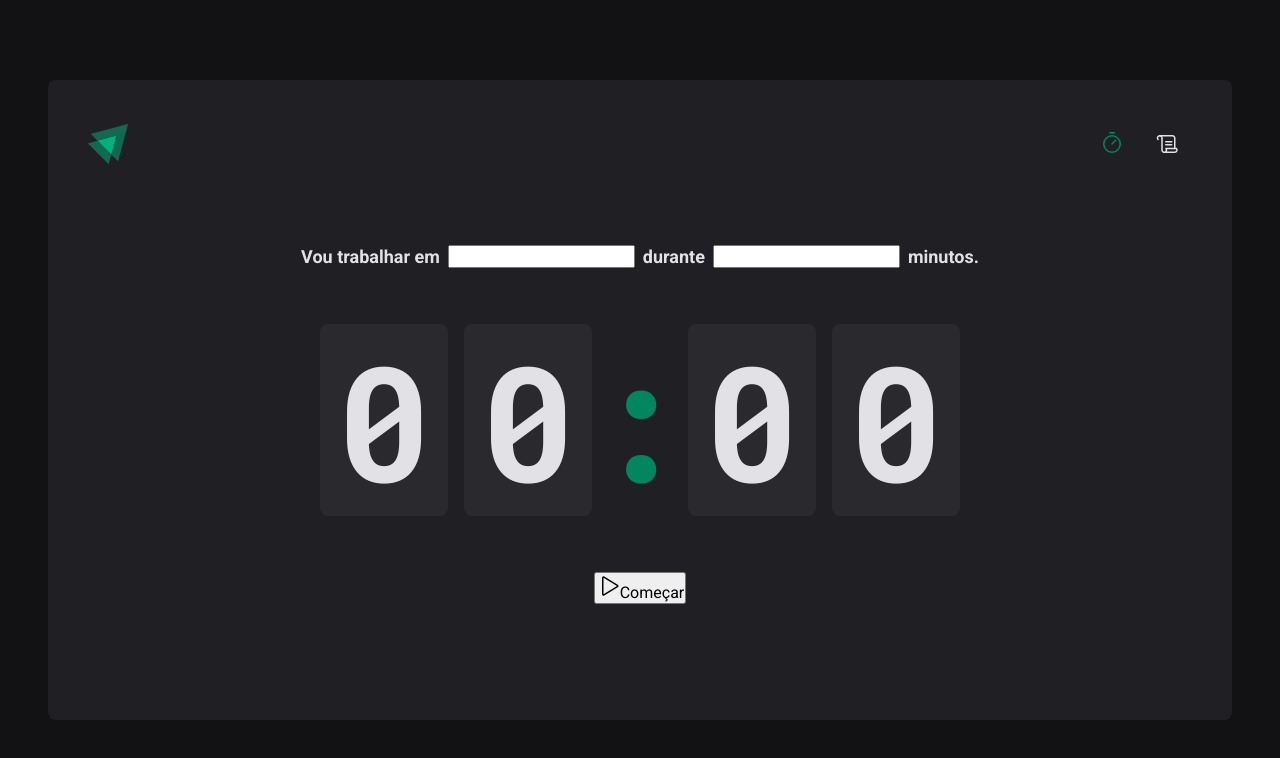
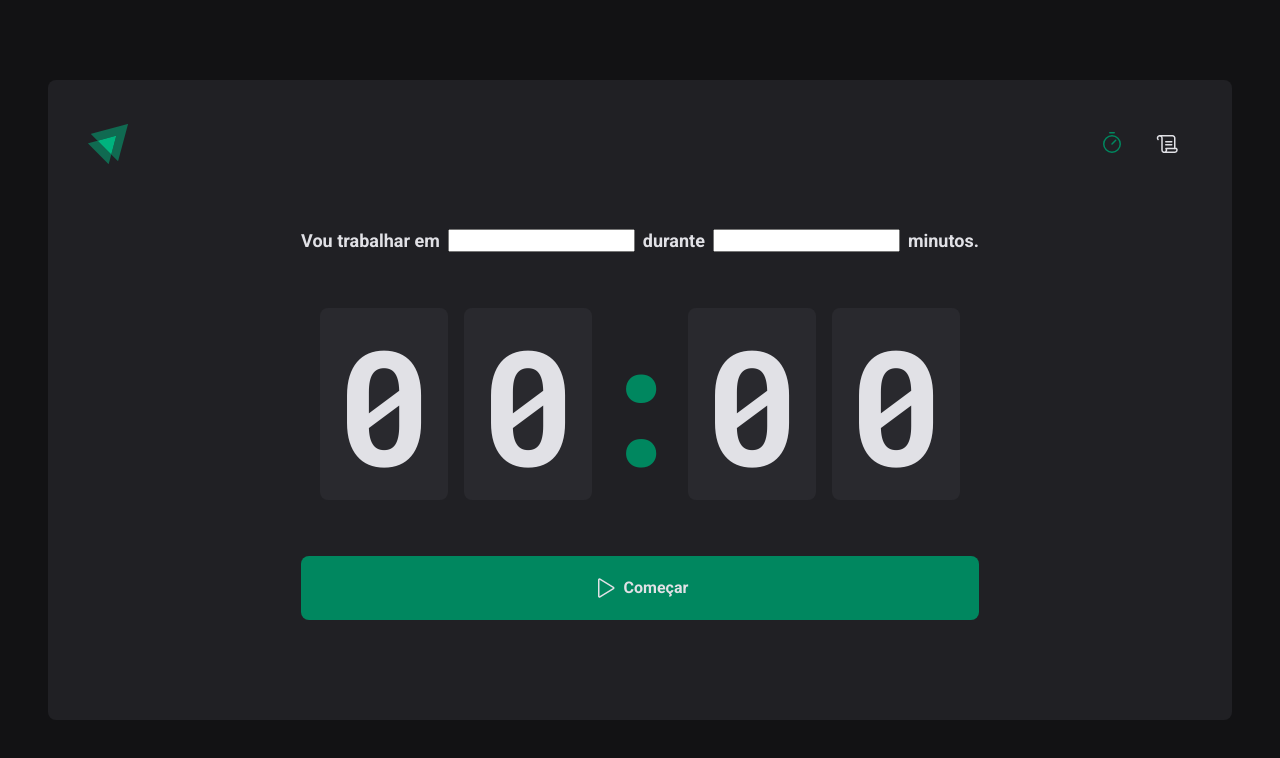
Before and after one commit to pedroGermano/02-ignite-timer, a React (Vite) app: page / in a window 1280 px wide. Shown: the top 758 px of the page. Built offline with nearby package versions, Linux system fonts and the light colour scheme.

Commit message:
Button component

```diff
--- a/src/pages/Home/index.tsx
+++ b/src/pages/Home/index.tsx
@@ -1,5 +1,11 @@
-import { Play } from 'phosphor-react'
-import { CountdownContainer, FormContainer, HomeContainer, Separator } from './styles';
+import { Play } from "phosphor-react";
+import {
+  CountdownContainer,
+  FormContainer,
+  HomeContainer,
+  Separator,
+  StartCountdownButton,
+} from "./styles";
 export function Home() {
   return (
     <HomeContainer>
@@ -22,10 +28,10 @@ export function Home() {
           <span>0</span>
         </CountdownContainer>
 
-        <button type="submit">
+        <StartCountdownButton disabled type="submit">
           <Play size={24} />
           Começar
-        </button>
+        </StartCountdownButton>
       </form>
     </HomeContainer>
   );
--- a/src/pages/Home/styles.ts
+++ b/src/pages/Home/styles.ts
@@ -7,13 +7,33 @@ import styled from "styled-components";
   justify-content: center;
   align-items: center;
 
-    form{
+  form {
     display: flex;
     flex-direction: column;
     align-items: center;
     gap: 3.5rem;
   }
+`;
 
+export const StartCountdownButton = styled.button`
+  display: flex;
+  flex-direction: row;
+  justify-content: center;
+  align-items: center;
+  padding: 1rem 2.5rem;
+  gap: 0.5rem;
+  width: 100%;
+  height: 4rem;
+  background: ${(props) => props.theme["green-500"]};
+  color: ${(props) => props.theme["gray-100"]};
+  border: none;
+  font-weight: 700;
+  border-radius: 0.5rem;
+  cursor: pointer;
+
+  &:hover {
+    filter: brightness(0.7);
+  }
 `;
 
 export const FormContainer = styled.div`
@@ -28,24 +48,23 @@ import styled from "styled-components";
   flex-wrap: wrap;
 `;
 export const CountdownContainer = styled.div`
-    font-family: 'Roboto Mono', monospace;
+  font-family: "Roboto Mono", monospace;
   font-size: 10rem;
   line-height: 8rem;
-    color: ${props => props.theme["gray-100"]};
+  color: ${(props) => props.theme["gray-100"]};
   display: flex;
   gap: 1rem;
 
-    span{
+  span {
     background: ${(props) => props.theme["gray-700"]};
     padding: 2rem 1rem;
     border-radius: 8px;
   }
-
 `;
 
 export const Separator = styled.div`
   padding: 2rem 0;
-    color: ${props => props.theme["green-500"]};
+  color: ${(props) => props.theme["green-500"]};
   width: 4rem;
   overflow: hidden;
   display: flex;
```
Lines whose indentation alone changed are shown as unchanged.
